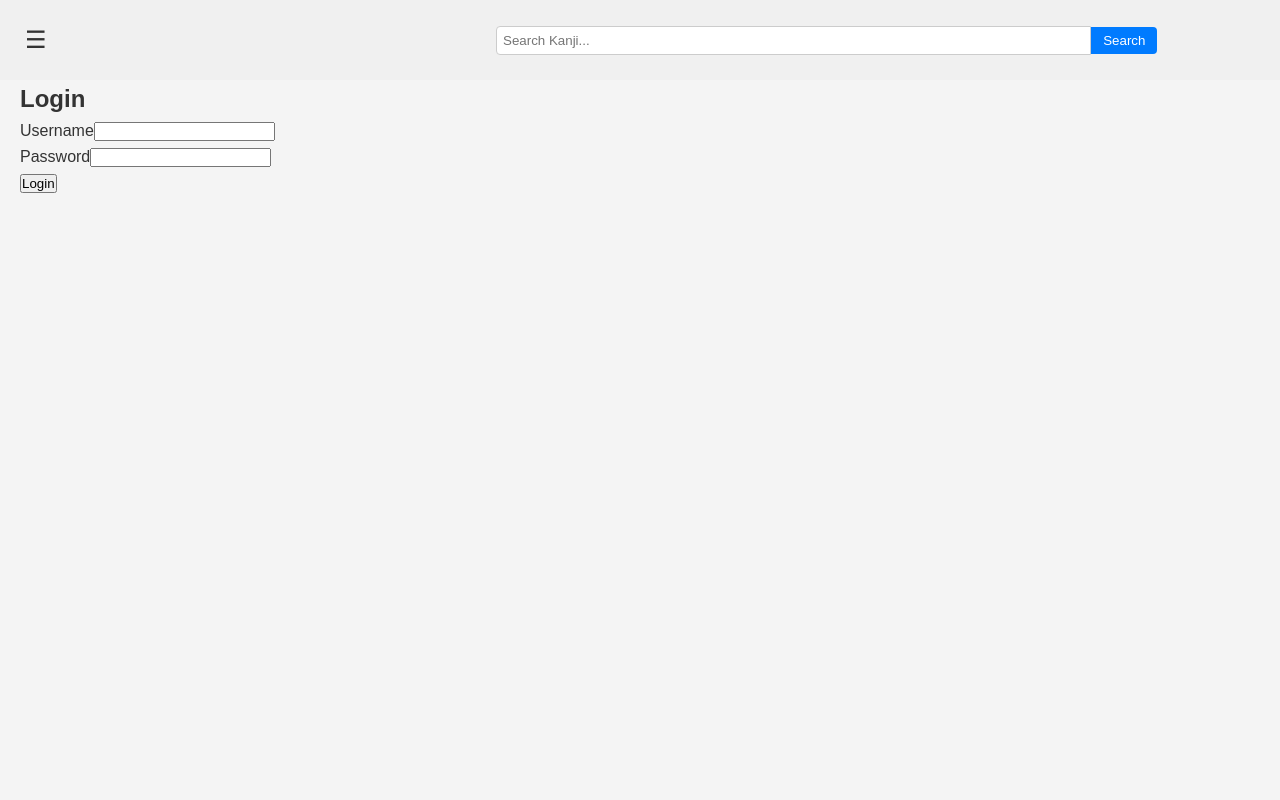
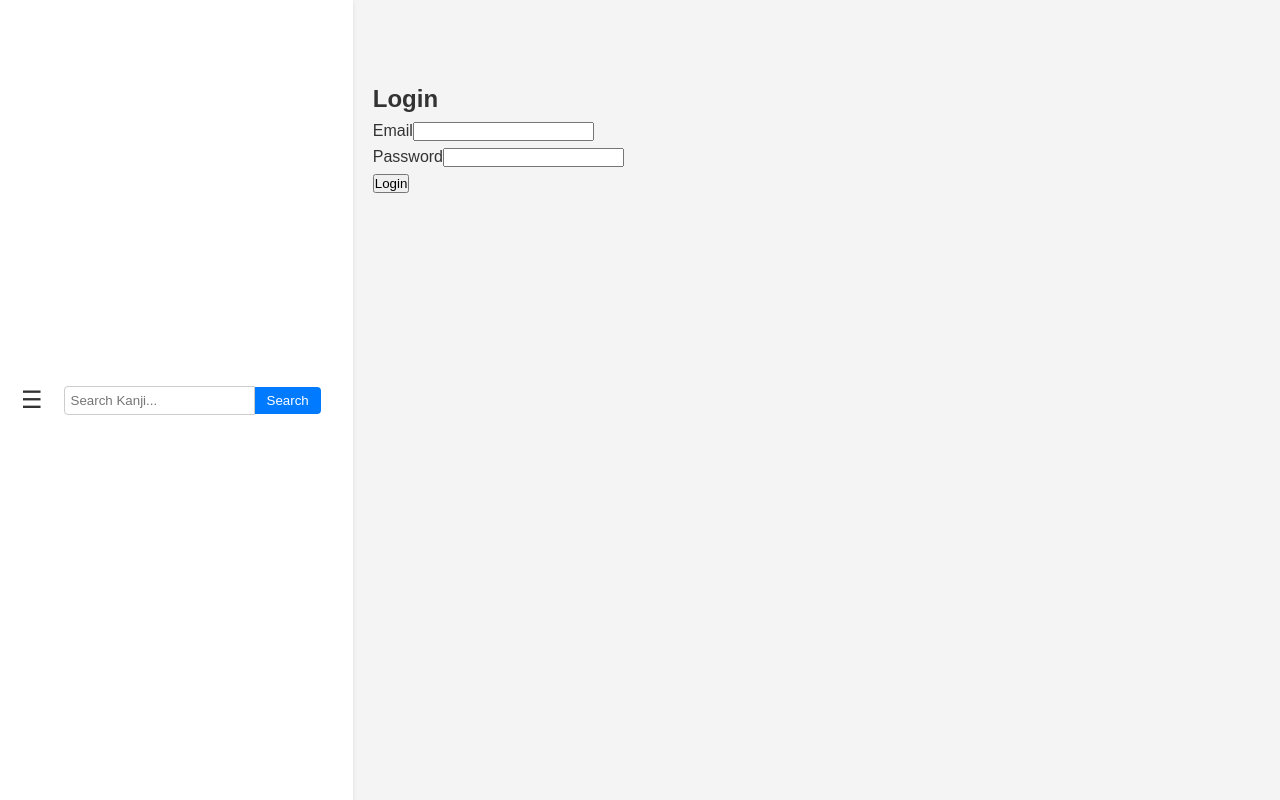
Before and after one commit to sally-z10/Kanji-Tracker, a React (Vite) app in the folder frontend/: page /login in a window 1280 px wide. Built offline with nearby package versions, Linux system fonts and the light colour scheme.

Commit message:
login works

```diff
--- a/frontend/src/App.jsx
+++ b/frontend/src/App.jsx
@@ -15,10 +15,13 @@ const App = () => {
 
   useEffect(() => {
     const token = localStorage.getItem('token');
+    console.log('Initial token check:', token);
     if (token) {
       const fetchUser = async () => {
         try {
+          console.log('Fetching user data with token:', token);
           const userData = await getUser(token);
+          console.log('User data received:', userData);
           setUser(userData);
         } catch (error) {
           console.error('Error fetching user:', error);
@@ -31,8 +34,10 @@ const App = () => {
   }, []);
 
   const handleLogout = () => {
+    console.log('Logging out...');
     localStorage.removeItem('token');
     setUser(null);
+    console.log('Logout complete, user state:', null);
   };
 
   const toggleSidebar = () => {
@@ -50,6 +55,16 @@ const App = () => {
             <input type="text" placeholder="Search Kanji..." />
             <button>Search</button>
           </div>
+          {user && (
+            <div className="header-controls">
+              <div className="login-indicator">
+                <span className="arrow">➤</span>
+              </div>
+              <button className="logout-button" onClick={handleLogout}>
+                Logout
+              </button>
+            </div>
+          )}
         </header>
         <aside className={`sidebar ${sidebarOpen ? 'open' : ''}`}>
           <button className="close-button" onClick={toggleSidebar}>
--- a/frontend/src/index.css
+++ b/frontend/src/index.css
@@ -21,15 +21,10 @@ body {
 
 .header {
   display: flex;
-  justify-content: space-between;
   align-items: center;
-  padding: 10px 20px;
-  background-color: #f0f0f0;
-  height: 10vh;
-  position: fixed;
-  width: 100%;
-  top: 0;
-  z-index: 100;
+  padding: 1rem;
+  background-color: #fff;
+  box-shadow: 0 2px 4px rgba(0, 0, 0, 0.1);
 }
 
 .hamburger-menu {
@@ -101,11 +96,10 @@ body {
 
 /* Search Bar */
 .search-bar {
-  flex-grow: 1;
-  margin: 0 20px;
-  max-width: 60%;
   display: flex;
   align-items: center;
+  margin: 0 1rem;
+  flex-grow: 1;
 }
 
 .search-bar input {
@@ -723,3 +717,66 @@ body {
     grid-template-columns: 1fr;
   }
 }
+
+.user-info {
+  margin-left: auto;
+  padding: 0.5rem 1rem;
+  background-color: #f0f0f0;
+  border-radius: 4px;
+  margin-right: 1rem;
+}
+
+.username {
+  font-weight: 500;
+  color: #333;
+}
+
+.login-indicator {
+  margin-left: auto;
+  margin-right: 1rem;
+  padding: 0.5rem;
+}
+
+.arrow {
+  font-size: 2rem;
+  color: #22c55e; /* green-500 */
+  animation: pulse 2s infinite;
+}
+
+@keyframes pulse {
+  0% {
+    transform: scale(1);
+  }
+  50% {
+    transform: scale(1.2);
+  }
+  100% {
+    transform: scale(1);
+  }
+}
+
+.header-controls {
+  display: flex;
+  align-items: center;
+  margin-left: auto;
+  gap: 1rem;
+}
+
+.logout-button {
+  padding: 0.5rem 1rem;
+  background-color: #ef4444; /* red-500 */
+  color: white;
+  border: none;
+  border-radius: 4px;
+  cursor: pointer;
+  font-weight: 500;
+  transition: background-color 0.2s;
+}
+
+.logout-button:hover {
+  background-color: #dc2626; /* red-600 */
+}
+
+.login-indicator {
+  padding: 0.5rem;
+}
--- a/frontend/src/pages/LoginPage.jsx
+++ b/frontend/src/pages/LoginPage.jsx
@@ -3,7 +3,7 @@ import { useNavigate } from 'react-router-dom';
 import { login } from '../utils/api';
 
 const LoginPage = () => {
-  const [username, setUsername] = useState('');
+  const [email, setEmail] = useState('');
   const [password, setPassword] = useState('');
   const [error, setError] = useState('');
   const navigate = useNavigate();
@@ -11,11 +11,12 @@ const LoginPage = () => {
   const handleLogin = async (e) => {
     e.preventDefault();
     try {
-      const { token } = await login(username, password);
-      localStorage.setItem('token', token); // Store token in localStorage
-      navigate('/');
+      const response = await login(email, password);
+      localStorage.setItem('token', response.token);
+      // Force a page reload to update the user state
+      window.location.href = '/';
     } catch (err) {
-      setError('Invalid username or password');
+      setError('Invalid email or password');
     }
   };
 
@@ -25,11 +26,11 @@ const LoginPage = () => {
         <h2 className="text-2xl mb-4">Login</h2>
         {error && <p className="text-red-500 mb-4">{error}</p>}
         <div className="mb-4">
-          <label className="block mb-1">Username</label>
+          <label className="block mb-1">Email</label>
           <input
-            type="text"
-            value={username}
-            onChange={(e) => setUsername(e.target.value)}
+            type="email"
+            value={email}
+            onChange={(e) => setEmail(e.target.value)}
             className="border p-2 w-full"
             required
           />
--- a/frontend/src/utils/api.js
+++ b/frontend/src/utils/api.js
@@ -3,20 +3,28 @@ const API_URL = 'http://localhost:5000';
 const apiRequest = async (endpoint, method = 'GET', body = null, token = null) => {
   const headers = { 'Content-Type': 'application/json' };
   if (token) headers['Authorization'] = `Bearer ${token}`;
-  const response = await fetch(`${API_URL}${endpoint}`, { method, headers, body: body ? JSON.stringify(body) : null });
-  const data = await response.json();
-  if (!response.ok) throw new Error(data.error || 'Request failed');
-  return data;
+  console.log('Making API request to:', `${API_URL}${endpoint}`);
+  console.log('Request headers:', headers);
+  try {
+    const response = await fetch(`${API_URL}${endpoint}`, { method, headers, body: body ? JSON.stringify(body) : null });
+    const data = await response.json();
+    console.log('API response:', data);
+    if (!response.ok) throw new Error(data.error || 'Request failed');
+    return data;
+  } catch (error) {
+    console.error('API request failed:', error);
+    throw error;
+  }
 };
 
 export const signup = (username, password, name) =>
   apiRequest('/auth/signup', 'POST', { username, password, name });
 
-export const login = (username, password) =>
-  apiRequest('/auth/login', 'POST', { username, password });
+export const login = (email, password) =>
+  apiRequest('/api/auth/login', 'POST', { email, password });
 
 export const getUser = (token) =>
-  apiRequest('/profile', 'GET', null, token);
+  apiRequest('/api/profile', 'GET', null, token);
 
 export const updateUser = (token, name, profilePicture) =>
   apiRequest('/profile', 'PUT', { name, profilePicture }, token);
```
